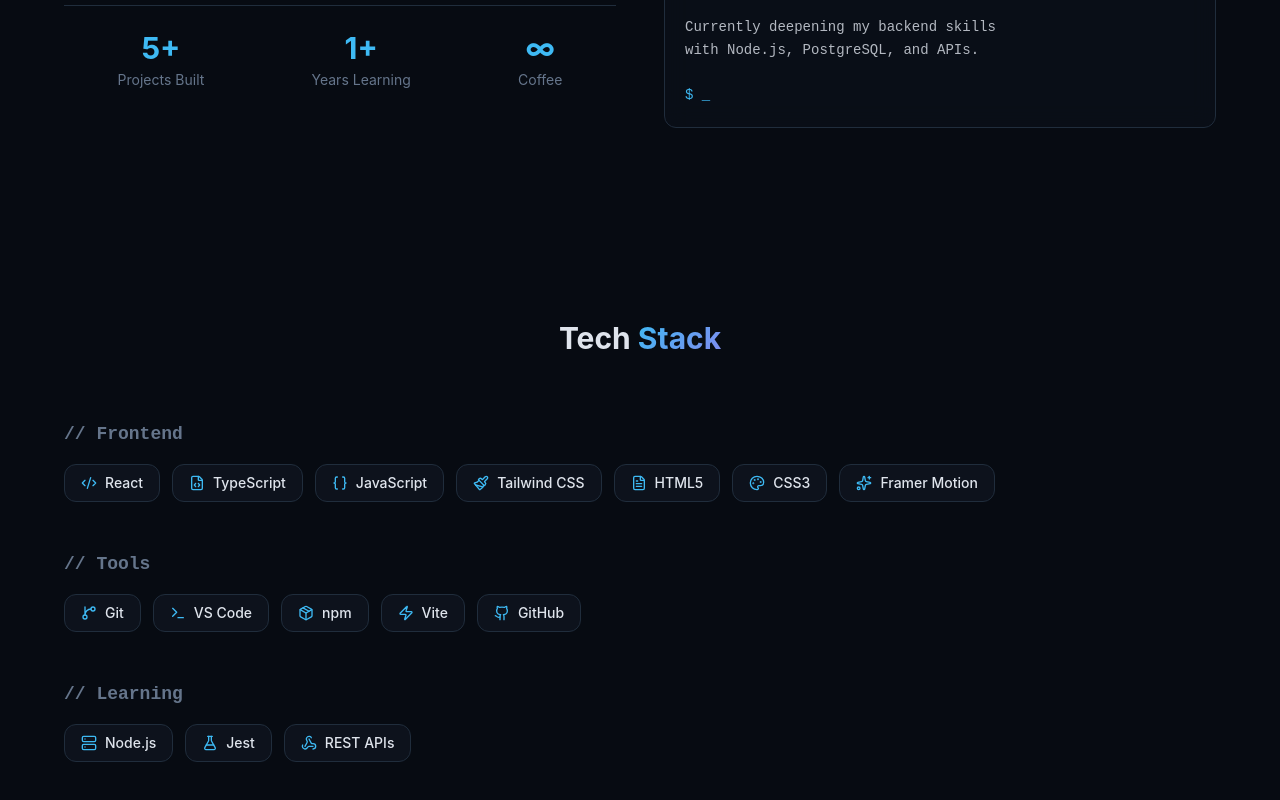
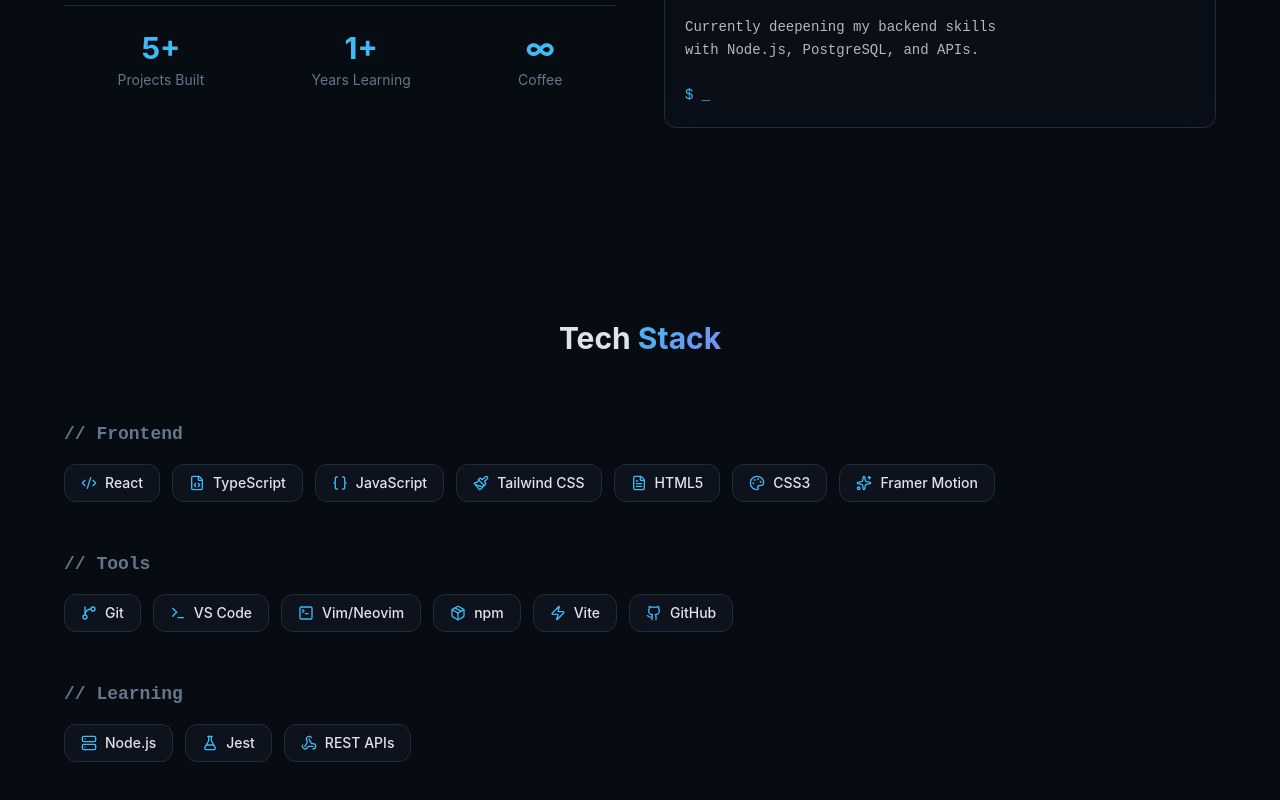
Before and after one commit to Cat-Div7/Portfollio, a React (Vite) app: page / in a window 1280 px wide. Shown: the part 1247-2047 px from the top of the page. Built offline with nearby package versions, Linux system fonts and the light colour scheme.

Commit message:
style: replace Figma with Vim/Neovim in tools skills

```diff
--- a/src/components/Skills.tsx
+++ b/src/components/Skills.tsx
@@ -11,6 +11,7 @@
   Sparkles,
   GitBranch,
   Terminal,
+  SquareTerminal,
   Package,
   Zap,
   Github,
@@ -29,6 +30,7 @@
   Sparkles,
   GitBranch,
   Terminal,
+  SquareTerminal,
   Package,
   Zap,
   Github,
--- a/src/data/index.ts
+++ b/src/data/index.ts
@@ -39,6 +39,7 @@
     skills: [
       { name: "Git", icon: "GitBranch" },
       { name: "VS Code", icon: "Terminal" },
+      { name: "Vim/Neovim", icon: "SquareTerminal" },
       { name: "npm", icon: "Package" },
       { name: "Vite", icon: "Zap" },
       { name: "GitHub", icon: "Github" },
```
